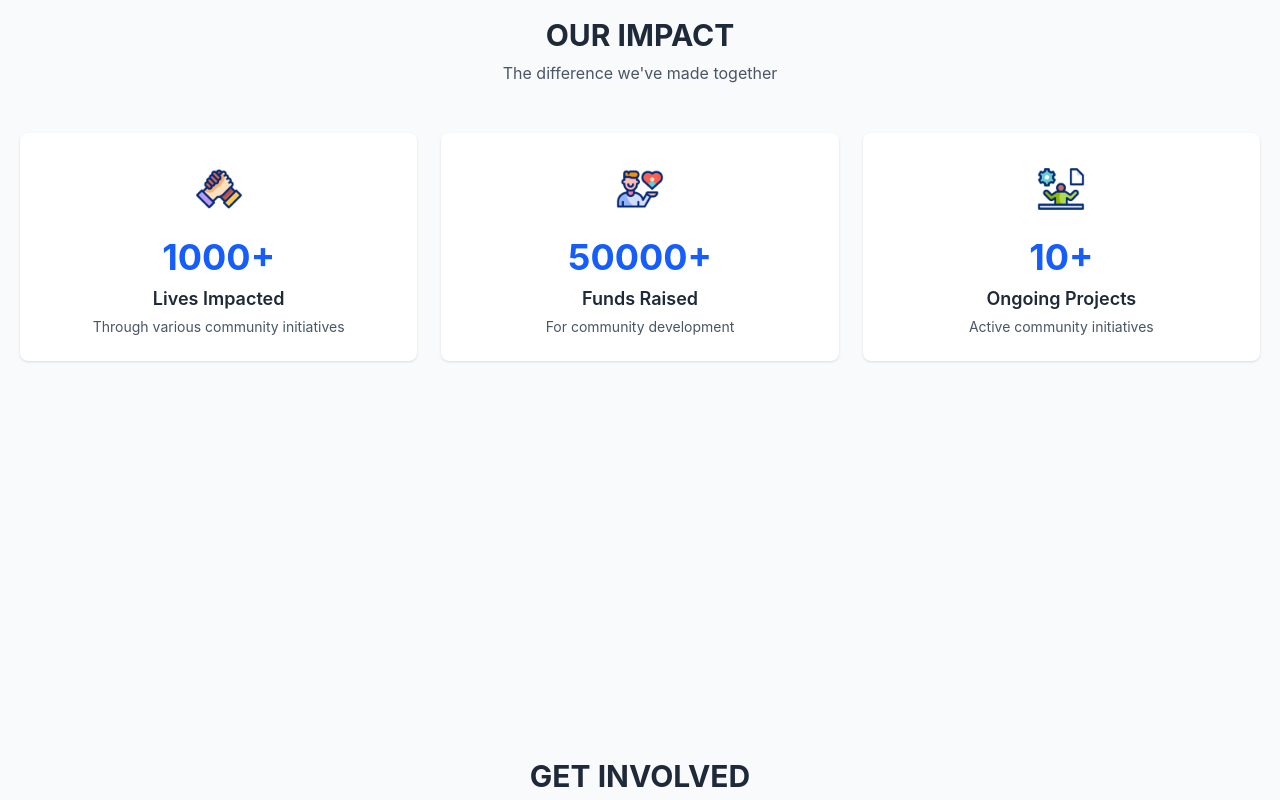
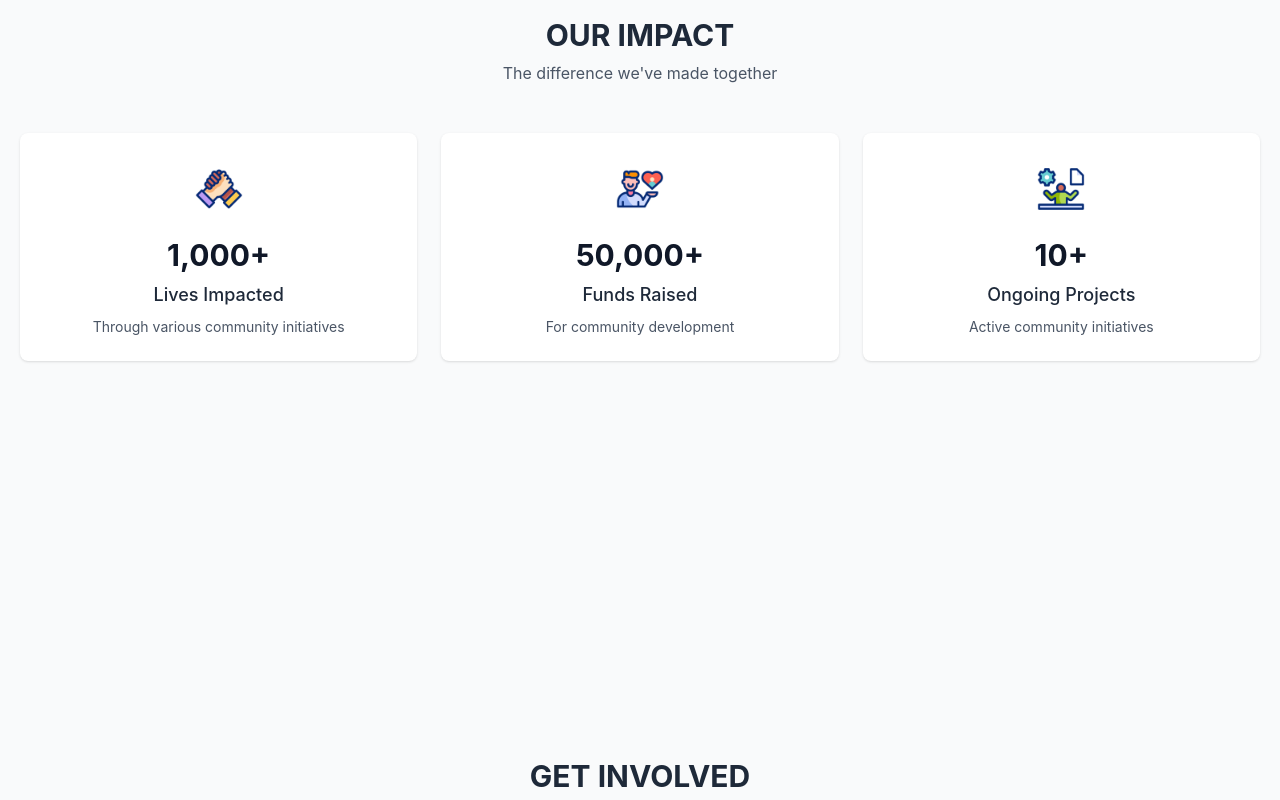
Before and after one commit to Captain-Tommy/cvrikshana, a Next.js app: page / in a window 1280 px wide. Shown: the part 1080-1880 px from the top of the page. Built offline with nearby package versions, Linux system fonts and the light colour scheme.

Commit message:
Update UI components and add StatCard component

```diff
--- a/src/app/about/page.tsx
+++ b/src/app/about/page.tsx
@@ -49,7 +49,7 @@ export default function AboutUs() {
           <div className="grid grid-cols-1 md:grid-cols-2 gap-8 items-center px-4 md:px-0">
             <div className="text-left">
               <h4 className="text-2xl md:text-3xl font-bold text-gray-800 mb-4">OUR PROJECTS</h4>
-              <p className="text-gray-600 text-sm md:text-base mb-6">Discover our initiatives and their impact. We're committed to creating lasting change through various community-focused projects that address education, health, and social development.</p>
+              <p className="text-gray-600 text-sm md:text-base mb-6">Discover our initiatives and their impact. We&apos;re committed to creating lasting change through various community-focused projects that address education, health, and social development.</p>
               <button className="cta border-none bg-transparent cursor-pointer">
                 <a href="/projects" className="no-underline">
                   <span className="hover-underline-animation inline-block pb-7 tracking-[4px] text-sm pr-4 uppercase text-blue-600">
--- a/src/app/components/Footer.tsx
+++ b/src/app/components/Footer.tsx
@@ -17,7 +17,7 @@ export default function Footer() {
               className="mb-4"
             />
             <blockquote className="text-gray-800 italic mb-4">
-              "Not all of us can do great things. But we can do small things with great love."
+              &quot;Not all of us can do great things. But we can do small things with great love.&quot;
             </blockquote>
             <cite className="text-gray-600 font-medium">- Mother Teresa</cite>
           </div>
@@ -31,7 +31,7 @@ export default function Footer() {
               className="mb-4"
             />
             <blockquote className="text-gray-800 italic mb-4">
-              "To succeed in your mission, you must have single-minded devotion to your goal."
+              &quot;To succeed in your mission, you must have single-minded devotion to your goal.&quot;
             </blockquote>
             <cite className="text-gray-600 font-medium">- APJ Abdul Kalam</cite>
           </div>
--- /dev/null
+++ b/src/app/components/StatCard.tsx
@@ -0,0 +1,33 @@
+'use client';
+
+import Image from 'next/image';
+
+type StatProps = {
+  stat: {
+    icon: string;
+    number: number;
+    label: string;
+    description: string;
+    suffix?: string;
+  };
+};
+
+export default function StatCard({ stat }: StatProps) {
+  return (
+    <div className="bg-white rounded-lg shadow-sm hover:shadow-md transition-shadow p-6 text-center">
+      <div className="relative h-16 w-16 mx-auto mb-4">
+        <Image
+          src={stat.icon}
+          alt={stat.label}
+          fill
+          className="object-contain"
+        />
+      </div>
+      <h5 className="text-3xl font-bold text-gray-900 mb-2">
+        {stat.number.toLocaleString()}{stat.suffix || ''}
+      </h5>
+      <p className="text-lg font-medium text-gray-800 mb-2">{stat.label}</p>
+      <p className="text-sm text-gray-600">{stat.description}</p>
+    </div>
+  );
+}
--- a/src/app/page.tsx
+++ b/src/app/page.tsx
@@ -1,6 +1,7 @@
 'use client';
 
-import { useState, useEffect, useRef } from 'react';
+import { useState, useEffect } from 'react';
+import StatCard from './components/StatCard';
 import Image from 'next/image';
 import './fonts.css';
 import Header from './components/Header';
@@ -15,7 +16,7 @@ type Slide = {
 
 export default function Home() {
   const [currentSlide, setCurrentSlide] = useState(0);
-  const [scrolled, setScrolled] = useState(false);
+
   const [slides, setSlides] = useState<Slide[]>([
     {
       image: '/images/hero/banner.jpg',
@@ -30,10 +31,10 @@ export default function Home() {
         const response = await fetch('/data/hero-content.csv');
         const csvText = await response.text();
         const lines = csvText.split('\n').filter(line => line.trim());
-        const [headers, ...rows] = lines;
+        const rows = lines.slice(1);
 
         const heroSlides = rows.map(row => {
-          let fields = [];
+          const fields = [];
           let currentField = '';
           let inQuotes = false;
 
@@ -75,14 +76,6 @@ export default function Home() {
     return () => clearInterval(timer);
   }, [slides.length]);
 
-  useEffect(() => {
-    const handleScroll = () => {
-      setScrolled(window.scrollY > 20);
-    };
-    window.addEventListener('scroll', handleScroll);
-    return () => window.removeEventListener('scroll', handleScroll);
-  }, []);
-
   return (
     <main className="min-h-screen pt-16 px-5 bg-gray-50">
       <Header />
@@ -118,7 +111,7 @@ export default function Home() {
         <div className="w-full">
           <div className="text-center mb-12">
             <h4 className="text-2xl md:text-3xl font-bold text-gray-800">OUR IMPACT</h4>
-            <p className="mt-2 text-gray-600 text-sm md:text-base">The difference we've made together</p>
+            <p className="mt-2 text-gray-600 text-sm md:text-base">The difference we&apos;ve made together</p>
           </div>
 
           <div className="grid grid-cols-1 sm:grid-cols-2 lg:grid-cols-3 gap-6 px-4 md:px-0">
@@ -126,56 +119,9 @@ export default function Home() {
               { icon: '/icons/helped.gif', number: 1000, label: 'Lives Impacted', description: 'Through various community initiatives', suffix: '+' },
               { icon: '/icons/fundsr.gif', number: 50000, label: 'Funds Raised', description: 'For community development', suffix: '+' },
               { icon: '/icons/projects.gif', number: 10, label: 'Ongoing Projects', description: 'Active community initiatives', suffix: '+' }
-            ].map((stat, index) => {
-              const [count, setCount] = useState(0);
-              const countRef = useRef(null);
-
-              useEffect(() => {
-                const observer = new IntersectionObserver(
-                  ([entry]) => {
-                    if (entry.isIntersecting) {
-                      let start = 0;
-                      const end = stat.number;
-                      const duration = 500;
-                      const startTime = performance.now();
-
-                      const animate = (currentTime: number) => {
-                        const elapsed = currentTime - startTime;
-                        const progress = Math.min(elapsed / duration, 1);
-
-                        const currentCount = Math.floor(progress * end);
-                        setCount(currentCount);
-
-                        if (progress < 1) {
-                          requestAnimationFrame(animate);
-                        }
-                      };
-
-                      requestAnimationFrame(animate);
-                      observer.disconnect();
-                    }
-                  },
-                  { threshold: 0.5 }
-                );
-
-                if (countRef.current) {
-                  observer.observe(countRef.current);
-                }
-
-                return () => observer.disconnect();
-              }, [stat.number]);
-
-              return (
-                <div key={index} className="bg-white p-6 rounded-lg shadow-sm hover:shadow-md transition-shadow text-center" ref={countRef}>
-                  <div className="flex justify-center mb-4">
-                    <Image src={stat.icon} alt={stat.label} width={64} height={64} className="w-16 h-16" unoptimized />
-                  </div>
-                  <div className="text-3xl md:text-4xl font-bold text-blue-600 mb-2">{count}{stat.suffix}</div>
-                  <div className="text-lg font-semibold text-gray-800 mb-1">{stat.label}</div>
-                  <p className="text-sm text-gray-600">{stat.description}</p>
-                </div>
-              );
-            })}
+            ].map((stat, index) => (
+              <StatCard key={index} stat={stat} />
+            ))}
           </div>
         </div>
       </div>
@@ -196,7 +142,7 @@ export default function Home() {
             },
             {
               image: '/images/donate.png',
-              text: 'Your support is more than a donation it\'s a powerful act of hope. Donate now and create a ripple effect of change',
+              text: 'Your support is more than a donation it&apos;s a powerful act of hope. Donate now and create a ripple effect of change',
               button: 'Donate Now',
               link: '../charity page/index.html'
             },
--- a/src/app/projects/page.tsx
+++ b/src/app/projects/page.tsx
@@ -23,10 +23,10 @@ export default function Projects() {
         const response = await fetch('/data/projects-content.csv');
         const csvText = await response.text();
         const lines = csvText.split('\n').filter(line => line.trim());
-        const [headers, ...rows] = lines;
+        const rows = lines.slice(1);
 
         const projectData = rows.map(row => {
-          let fields = [];
+          const fields = [];
           let currentField = '';
           let inQuotes = false;
 
```
Also changed, not shown: src/app/components/Header.tsx (+5 -4 lines).
